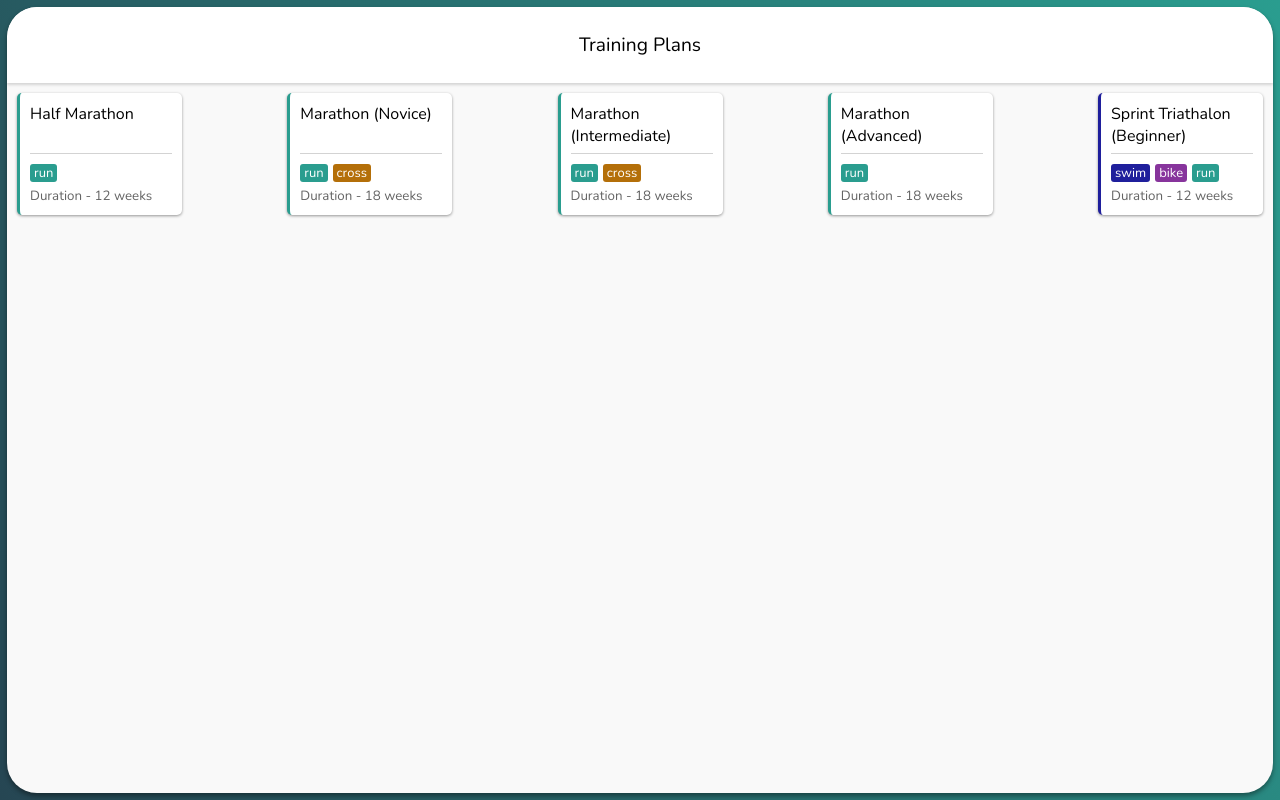
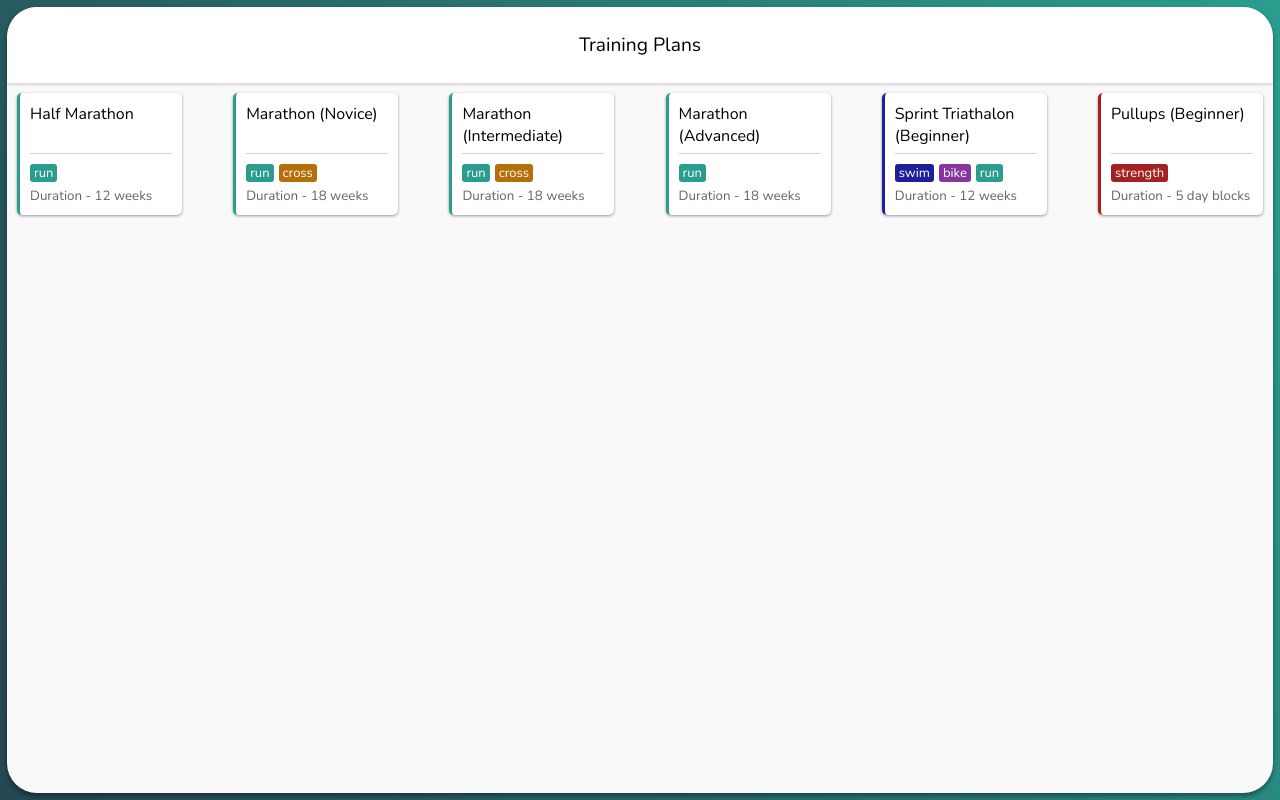
Before and after one commit to Jason-Mollerup/training-plans, a React (Create React App) app: page /home in a window 1280 px wide. Built offline with nearby package versions, Linux system fonts and the light colour scheme.

Commit message:
add videos and strength plan

```diff
--- a/src/Plan.js
+++ b/src/Plan.js
@@ -1,6 +1,7 @@
 import './styles/App.css'
 import leftArrowIcon from './icons/arrow-left-solid.svg'
 import todayIcon from './icons/today.svg'
+import youtubeIcon from './icons/youtube.svg'
 import stravaIcon from './icons/strava.svg'
 import xMarkIcon from './icons/xmark-solid.svg'
 import { Link } from 'react-router-dom'
@@ -101,10 +102,10 @@ const Plan = ({ planName, planData, planDistances }) => {
       note = null
     } = activityObj
 
-    const workout = workouts[0]
+    const firstWorkout = workouts[0]
     let timeTable = null
-    if (activity === 'run' && workout && workout.baseTable) {
-      timeTable = getTimeTableFromWorkout(times, workout, 'tenK')
+    if (activity === 'run' && firstWorkout && firstWorkout.baseTable) {
+      timeTable = getTimeTableFromWorkout(times, firstWorkout, 'tenK')
     }
 
     const dayTypeStyles = {
@@ -132,16 +133,34 @@ const Plan = ({ planName, planData, planDistances }) => {
               {distance} {units}(s)
             </div>
           )}
-          {workout && (
-            <div className="workout-wrapper">
-              <div className="note">{workout.note}</div>
-              {type === 'run' && timeTable && (
-                <div className="time">
-                  @ {secondsToTime(timeTable[workout.distance])} time
+          {workouts.map(({ note, distance, link }, workoutIndex) => {
+            return (
+              <div
+                key={`activity${index}-workout${workoutIndex}`}
+                className="workout-wrapper"
+              >
+                <div className="workout-note-and-link-wrapper">
+                  {link && (
+                    <img
+                      className="workout-video-button"
+                      onClick={() => {
+                        setVideoLink(link)
+                        setVideoModalState('modal-open')
+                      }}
+                      src={youtubeIcon}
+                      alt="video"
+                    />
+                  )}
+                  <div className="note">{note}</div>
                 </div>
-              )}
-            </div>
-          )}
+                {workoutIndex === 0 && activity === 'run' && timeTable && (
+                  <div className="time">
+                    @ {secondsToTime(timeTable[distance])} time
+                  </div>
+                )}
+              </div>
+            )
+          })}
         </div>
       </div>
     )
@@ -197,6 +216,49 @@ const Plan = ({ planName, planData, planDistances }) => {
             buildActivity(activity, `${index}-${secondIndex}`)
           )}
           {note && buildNote(note, index)}
+        </div>
+      </div>
+    )
+  }
+
+  const [videoModalState, setVideoModalState] = useState('modal-closed')
+  const [videoLink, setVideoLink] = useState(null)
+  const createEmbeded = link => {
+    try {
+      return `https://www.youtube.com/embed/${link.split('watch?v=')[1]}`
+    } catch (e) {
+      return 'https://www.youtube.com'
+    }
+  }
+
+  const buildVideoModal = () => {
+    return (
+      <div className={`modal-back ${videoModalState}`}>
+        <div className="modal">
+          <div className="modal-header youtube-modal-header">
+            <div className="modal-header-text">Example Video</div>
+            <img
+              src={xMarkIcon}
+              className="close-icon"
+              alt="close"
+              onClick={() => {
+                const iframes = document.querySelectorAll('iframe')
+                Array.prototype.forEach.call(iframes, iframe => {
+                  iframe.contentWindow.postMessage(
+                    JSON.stringify({ event: 'command', func: 'stopVideo' }),
+                    '*'
+                  )
+                })
+                setVideoModalState('modal-closed')
+              }}
+            />
+          </div>
+          <iframe
+            allowFullScreen
+            className="youtube-video"
+            title="example-video"
+            src={createEmbeded(videoLink)}
+          />
         </div>
       </div>
     )
@@ -280,6 +342,7 @@ const Plan = ({ planName, planData, planDistances }) => {
 
   return (
     <div className="App">
+      {buildVideoModal()}
       {buildModal()}
       <a className="today-button" href="#today" onClick={setScrollMargin}>
         <img
--- a/src/lib/constants.js
+++ b/src/lib/constants.js
@@ -19,6 +19,10 @@ export const activityDefaults = {
   run: {
     planColor: 'green',
     icon: runIcon
+  },
+  strength: {
+    planColor: 'red',
+    icon: crossIcon
   }
 }
 
--- a/src/plans/index.js
+++ b/src/plans/index.js
@@ -3,6 +3,7 @@ import fullMarathonNovicePlan from './fullMNovicePlan.json'
 import fullMarathonIntermediatePlan from './fullMIntermediatePlan.json'
 import fullMarathonAdvancedPlan from './fullMAdvancedPlan.json'
 import sprintBeginner from './sprintTriathalonBeginner.json'
+import pullupsBeginner from './pullupsBeginner.json'
 
 const plans = [
   {
@@ -44,6 +45,14 @@ const plans = [
     activities: ['swim', 'bike', 'run'],
     data: sprintBeginner,
     distances: null
+  },
+  {
+    name: 'Pullups (Beginner)',
+    path: 'pullups-beginner',
+    duration: '5 day blocks',
+    activities: ['strength'],
+    data: pullupsBeginner,
+    distances: null
   }
 ]
 export default plans
--- /dev/null
+++ b/src/plans/pullupsBeginner.json
@@ -0,0 +1,156 @@
+[
+  {
+    "activities": [
+      {
+        "activity": "strength",
+        "units": "",
+        "distance": "",
+        "type": "race",
+        "note": "Test Day",
+        "workouts": [
+          {
+            "baseTable": null,
+            "distance": null,
+            "note": "Inverted row (max to failure). Keep the number for future tests.",
+            "link": "https://www.youtube.com/watch?v=bHO0A4ZF_Zg"
+          },
+          {
+            "baseTable": null,
+            "distance": null,
+            "note": "2 minutes rest",
+            "link": null
+          },
+          {
+            "baseTable": null,
+            "distance": null,
+            "note": "Dead arm hang (Max time). Keep the time for future tests.",
+            "link": "https://www.youtube.com/watch?v=3CEmHJXbNpc&t=3s"
+          }
+        ]
+      }
+    ],
+    "note": null
+  },
+  {
+    "activities": [
+      {
+        "activity": "strength",
+        "units": "",
+        "distance": "",
+        "type": "workout",
+        "note": "Training Day",
+        "workouts": [
+          {
+            "baseTable": null,
+            "distance": null,
+            "note": "Chair Assisted Pull Ups: 1/2 max inverted rows from test day 1.",
+            "link": "https://www.youtube.com/watch?v=3CEmHJXbNpc"
+          },
+          {
+            "baseTable": null,
+            "distance": null,
+            "note": "2 minutes rest",
+            "link": null
+          },
+          {
+            "baseTable": null,
+            "distance": null,
+            "note": "Inverted Rows: Test day 1 + 40%",
+            "link": "https://www.youtube.com/watch?v=bHO0A4ZF_Zg"
+          }
+        ]
+      }
+    ],
+    "note": null
+  },
+  {
+    "activities": [
+      {
+        "activity": "strength",
+        "units": "",
+        "distance": "",
+        "type": "workout",
+        "note": "Training Day",
+        "workouts": [
+          {
+            "baseTable": null,
+            "distance": null,
+            "note": "Eccentric Pull Ups: 1/2 max inverted rows from test day 1.",
+            "link": "https://www.youtube.com/watch?v=hvhQXzJ4vhM"
+          },
+          {
+            "baseTable": null,
+            "distance": null,
+            "note": "2 minutes rest",
+            "link": null
+          },
+          {
+            "baseTable": null,
+            "distance": null,
+            "note": "Inverted row: Test day 1 + 50%",
+            "link": "https://www.youtube.com/watch?v=bHO0A4ZF_Zg"
+          }
+        ]
+      }
+    ],
+    "note": null
+  },
+  {
+    "activities": [
+      {
+        "activity": "strength",
+        "units": "",
+        "distance": "",
+        "type": "workout",
+        "note": "Training Day",
+        "workouts": [
+          {
+            "baseTable": null,
+            "distance": null,
+            "note": "Hollow Rocks for time to failure. Keep the time for future tests.",
+            "link": "https://www.youtube.com/watch?v=6Qdh8qzxFY8"
+          },
+          {
+            "baseTable": null,
+            "distance": null,
+            "note": "2 minutes rest",
+            "link": null
+          },
+          {
+            "baseTable": null,
+            "distance": null,
+            "note": "Inverted row: Test day 1 + 60%",
+            "link": "https://www.youtube.com/watch?v=bHO0A4ZF_Zg"
+          },
+          {
+            "baseTable": null,
+            "distance": null,
+            "note": "You can rest and continue then. Pause before reaching failure.",
+            "link": null
+          }
+        ]
+      }
+    ],
+    "note": null
+  },
+  {
+    "activities": [
+      {
+        "activity": "strength",
+        "units": "",
+        "distance": "",
+        "type": "off",
+        "note": "OFF DAY!",
+        "workouts": [
+          {
+            "baseTable": null,
+            "distance": null,
+            "note": "Repeat this program and continue to increase your max",
+            "link": null
+          }
+        ]
+      }
+    ],
+    "note": null
+  }
+]
--- a/src/styles/App.css
+++ b/src/styles/App.css
@@ -487,3 +487,22 @@ html {
   border-radius: 5px;
   padding: 3px 5px;
 }
+
+.workout-note-and-link-wrapper {
+  display: flex;
+}
+
+.workout-video-button {
+  margin-right: 8px;
+  width: 16px;
+}
+
+.youtube-modal-header {
+  margin-bottom: 0;
+}
+
+.youtube-video {
+  padding: 5px 5px 0 5px;
+  border: none;
+  width: 285px;
+}
```
Also changed, not shown: src/icons/youtube.svg (added).
